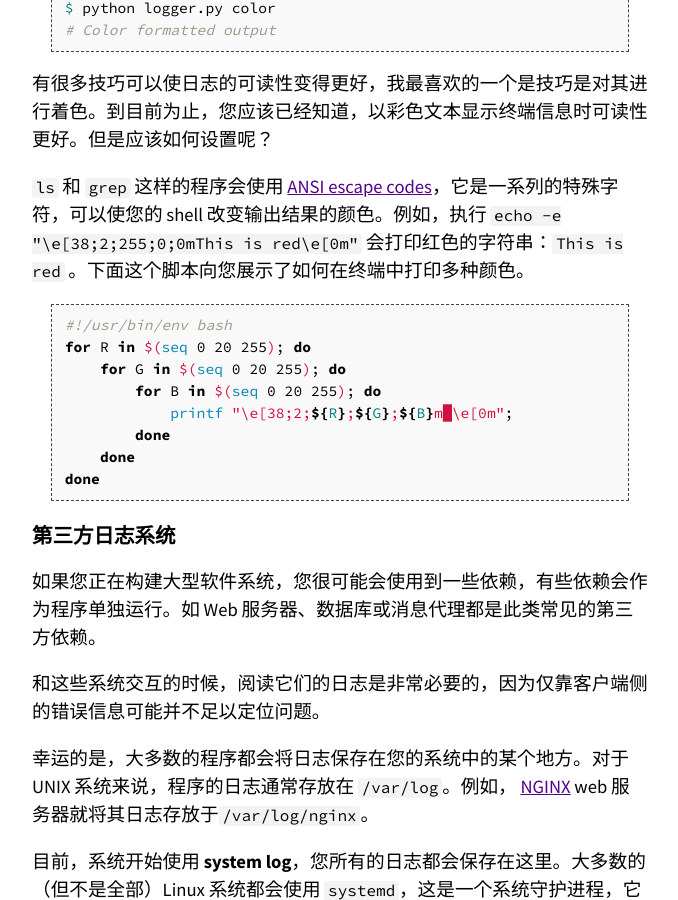
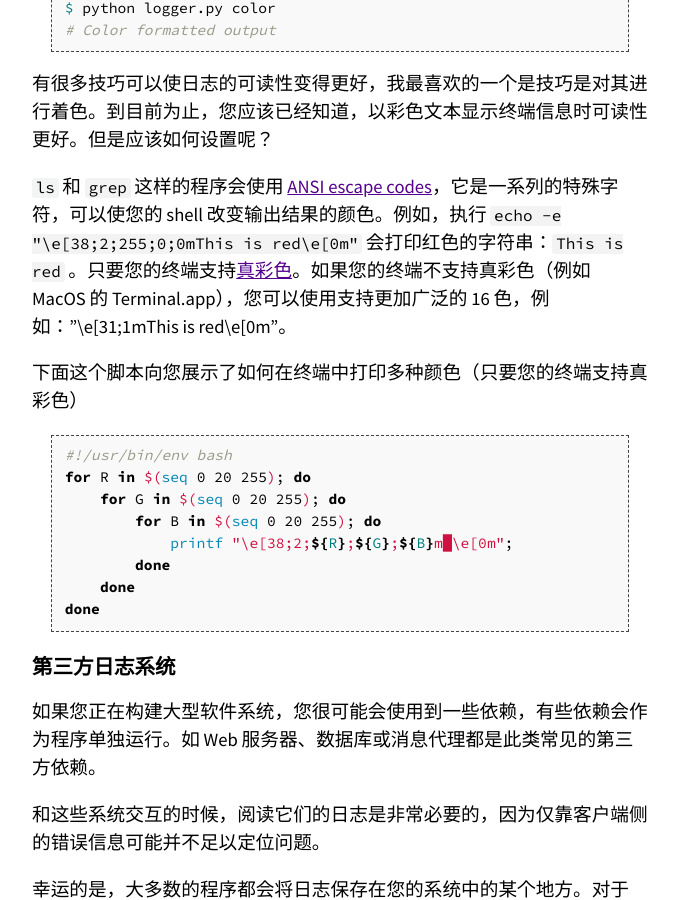
Before and after one commit to missing-semester-cn/missing-semester-cn.github.io, a Jekyll site: the page built from _2020/debugging-profiling.md, in a window 1280 px wide and 900 px high, scrolled down 1368 px. Shown: the whole window, without its empty margins (300-978 px from the left). Built offline with Jekyll 4.4.1, drawn with Linux system fonts in a browser that asks for light colours.

Commit message:
[upstream sync] da9e658

````diff
--- a/_2020/debugging-profiling.md
+++ b/_2020/debugging-profiling.md
@@ -46,7 +46,9 @@ $ python logger.py color
 
 有很多技巧可以使日志的可读性变得更好，我最喜欢的一个是技巧是对其进行着色。到目前为止，您应该已经知道，以彩色文本显示终端信息时可读性更好。但是应该如何设置呢？
 
-`ls` 和 `grep` 这样的程序会使用 [ANSI escape codes](https://en.wikipedia.org/wiki/ANSI_escape_code)，它是一系列的特殊字符，可以使您的 shell 改变输出结果的颜色。例如，执行 `echo -e "\e[38;2;255;0;0mThis is red\e[0m"` 会打印红色的字符串：`This is red` 。下面这个脚本向您展示了如何在终端中打印多种颜色。
+`ls` 和 `grep` 这样的程序会使用 [ANSI escape codes](https://en.wikipedia.org/wiki/ANSI_escape_code)，它是一系列的特殊字符，可以使您的 shell 改变输出结果的颜色。例如，执行 `echo -e "\e[38;2;255;0;0mThis is red\e[0m"` 会打印红色的字符串：`This is red` 。只要您的终端支持[真彩色](https://gist.github.com/XVilka/8346728#terminals--true-color)。如果您的终端不支持真彩色（例如 MacOS 的 Terminal.app），您可以使用支持更加广泛的 16 色，例如："\e[31;1mThis is red\e[0m"。
+
+下面这个脚本向您展示了如何在终端中打印多种颜色（只要您的终端支持真彩色）
 
 ```bash
 #!/usr/bin/env bash
````
